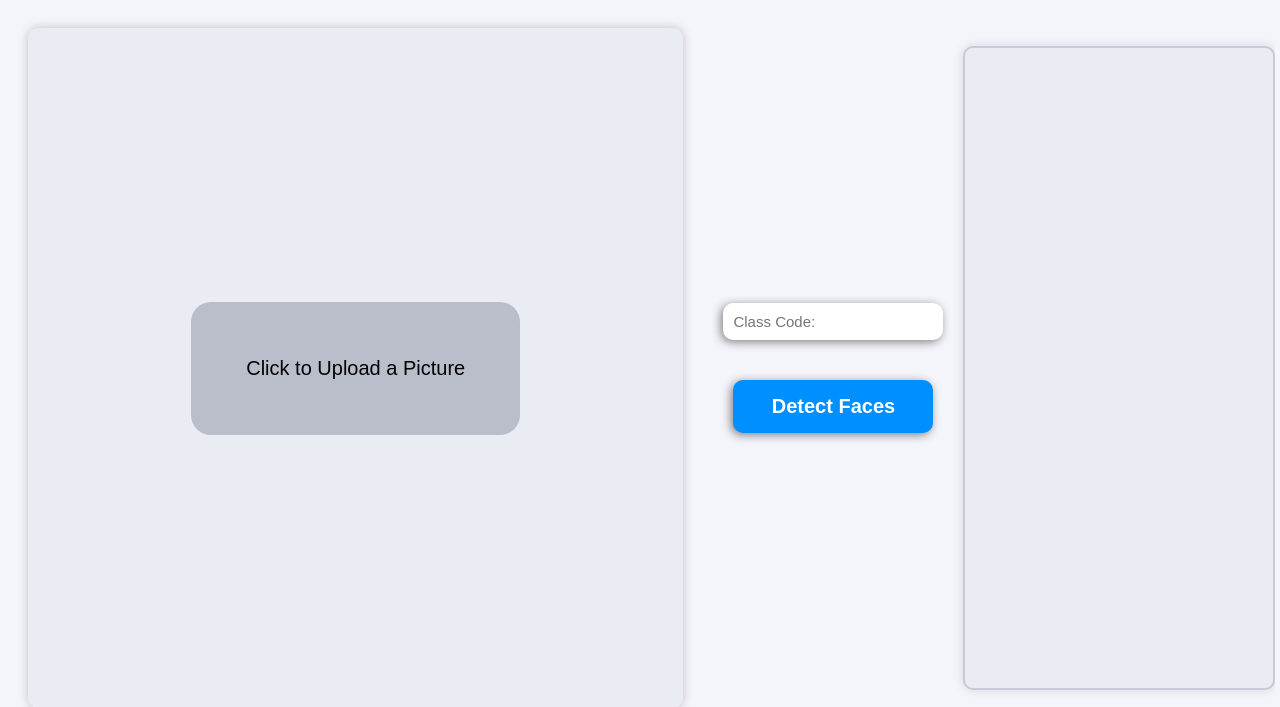
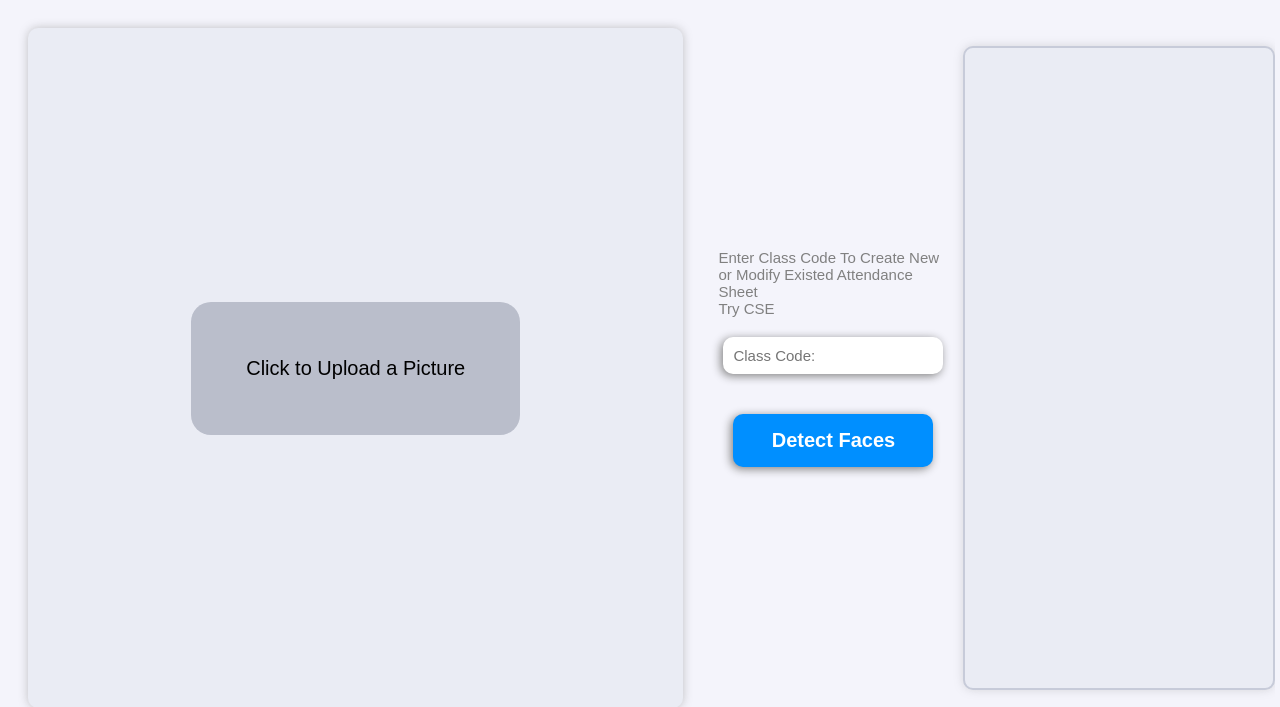
Before and after one commit to omarahmedelnemr/Attendance-Capture, a Flask app: page / in a window 1280 px wide. Shown: the top 707 px of the page. Run offline with Flask 3, Linux system fonts and the light colour scheme.

Commit message:
Add a Comment in Front Page

```diff
--- a/static/script.js
+++ b/static/script.js
@@ -173,7 +173,7 @@ function downloadSheet() {
         link.href = URL.createObjectURL(blob);
 
         // Set the download attribute with the desired filename
-        link.download = 'downloaded_sheet.xlsx';
+        link.download = document.getElementById("classNameInput").value + '_Attendance_sheet.xlsx';
 
         // Append the link to the document body
         document.body.appendChild(link);
@@ -221,7 +221,7 @@ function downloadCSVSheet() {
         link.href = URL.createObjectURL(blob);
 
         // Set the download attribute with the desired filename
-        link.download = 'downloaded_sheet.csv';
+        link.download = document.getElementById("classNameInput").value + '_Attendance_sheet.csv';
 
         // Append the link to the document body
         document.body.appendChild(link);
--- a/static/style.css
+++ b/static/style.css
@@ -127,6 +127,12 @@ body{
     padding: 10px 10px;
     /* background-color: rgb(201, 201, 255); */
     cursor: pointer;
+}
+#ClassCodeTextNote{
+    font-size: 15px;
+    text-align: left;
+    margin: 0px 15px;
+    color: gray;
 }
 #control_panel button:hover{
     box-shadow: -5px 5px 10px gray;
--- a/templates/index.html
+++ b/templates/index.html
@@ -34,13 +34,14 @@
     </div>
     <div id="control_panel">
         <p id="ShowError" class="hidden"></p>
+
+        <p id="ClassCodeTextNote">Enter Class Code To Create New or Modify Existed Attendance Sheet<br/>Try CSE</p>
         <input type="text" placeholder="Class Code: " id="classNameInput" name="classCode"/>
         <button onclick="sendPredict()">Detect Faces</button>
         <button id="showPredictedButton" class="hidden" onclick="showPredicted()">Display Boxes</button>
         <button id="showOriginalButton" class="hidden" onclick="showOriginal()">Show Original</button>
         <button id="DownloadSheetButton" class="hidden" onclick="downloadSheet()">Download xlsx Sheet</button>
         <button id="DownloadCSVSheetButton" class="hidden" onclick="downloadCSVSheet()">Download CSV Sheet</button>
-        <!-- <p id="responseData">.</p> -->
     </div>
     <div id="faces_container_frame">
         <div id="faces_container" class="hide_labels">
```
